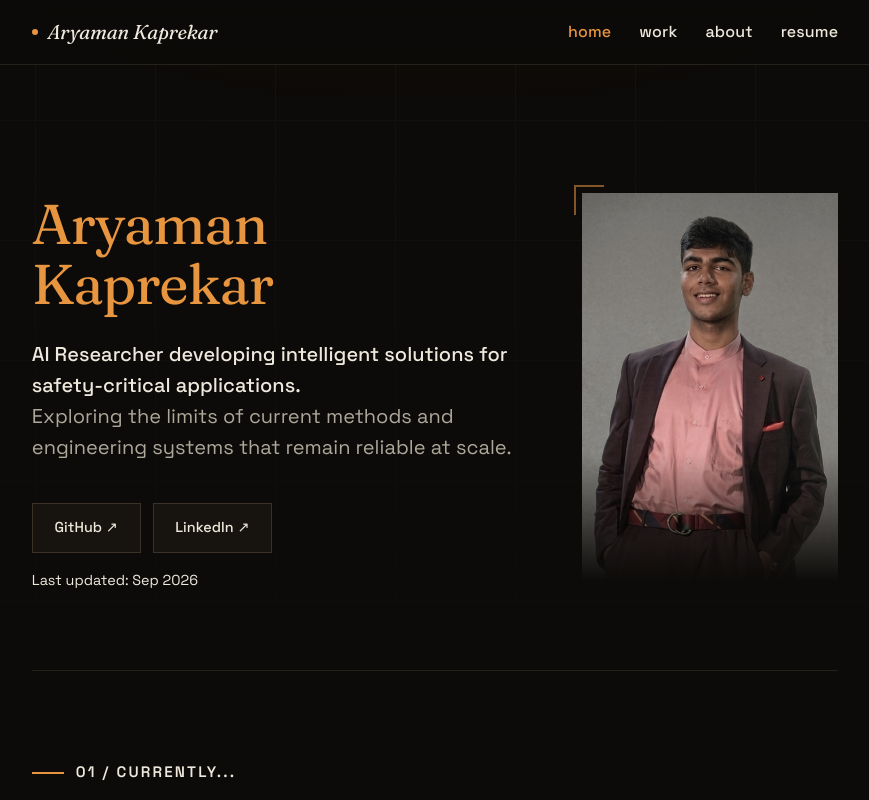
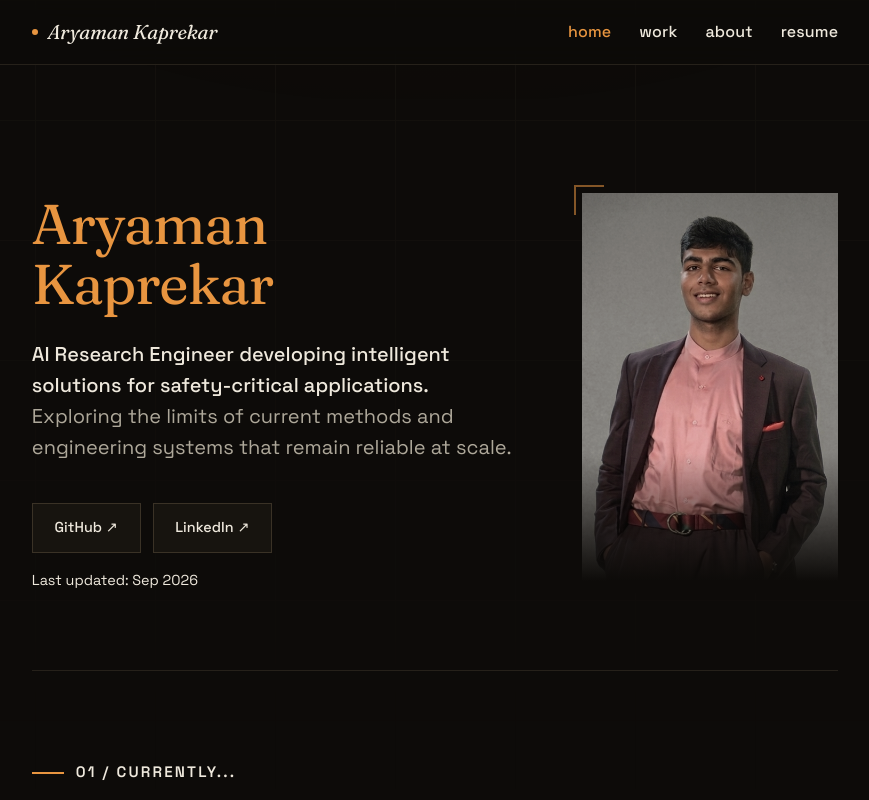
Before and after one commit to AryamanKaprekar/AryamanKaprekar.github.io, a plain HTML site: page index.html in a window 1280 px wide. Shown: the top 800 px of the page, without its empty margins (205-1074 px from the left). Drawn offline with Linux system fonts and the light colour scheme.

Commit message:
Update title and hero to AI Research Engineer
Reflect both the research (publications) and engineering (deployment)
sides of the work in the page title, meta description, and hero copy.

```diff
--- a/index.html
+++ b/index.html
@@ -3,8 +3,8 @@
 <head>
   <meta charset="UTF-8" />
   <meta name="viewport" content="width=device-width, initial-scale=1.0" />
-  <title>Aryaman Kaprekar — CPS Engineer</title>
-  <meta name="description" content="CPS Engineer exploring AI for safety critical applications." />
+  <title>Aryaman Kaprekar — AI Research Engineer</title>
+  <meta name="description" content="AI Research Engineer exploring AI for safety critical applications." />
   <link rel="preconnect" href="https://fonts.googleapis.com" />
   <link rel="preconnect" href="https://fonts.gstatic.com" crossorigin />
   <link href="https://fonts.googleapis.com/css2?family=Fraunces:ital,opsz,wght@0,9..144,400..700;1,9..144,400..600&family=Space+Grotesk:wght@300;400;500;600;700&family=IBM+Plex+Mono:wght@400;500;600&display=swap" rel="stylesheet" />
@@ -567,7 +567,7 @@
         <div class="hero-text">
           <h1>Aryaman Kaprekar<br /></h1>
           <p class="hero-sub">
-              <strong class="hero-sub-white">AI Researcher developing intelligent solutions for safety-critical applications.</strong><br />
+              <strong class="hero-sub-white">AI Research Engineer developing intelligent solutions for safety-critical applications.</strong><br />
               Exploring the limits of current methods and engineering systems that remain reliable at scale.
           </p>
           <div class="cta-row">
```
